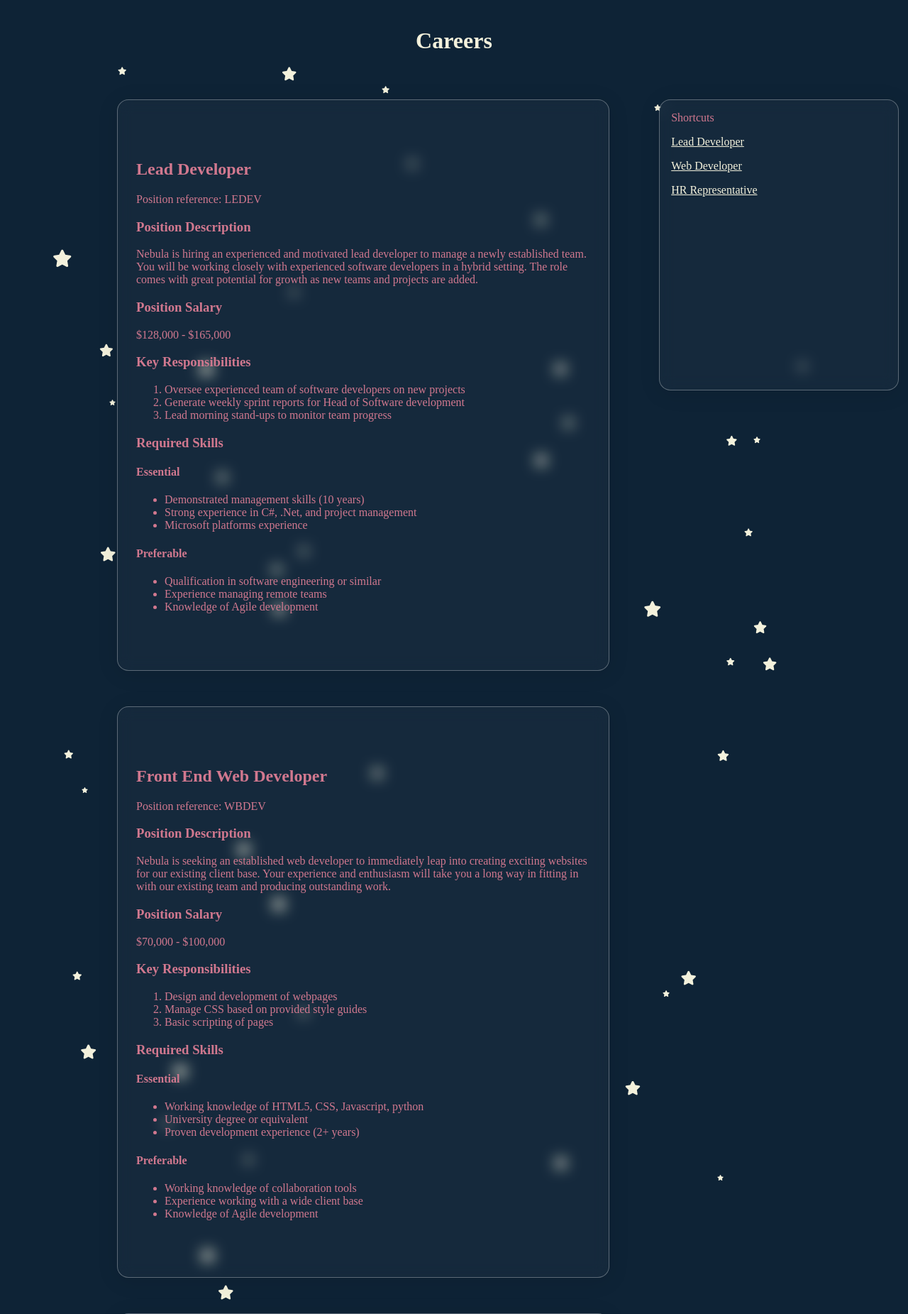
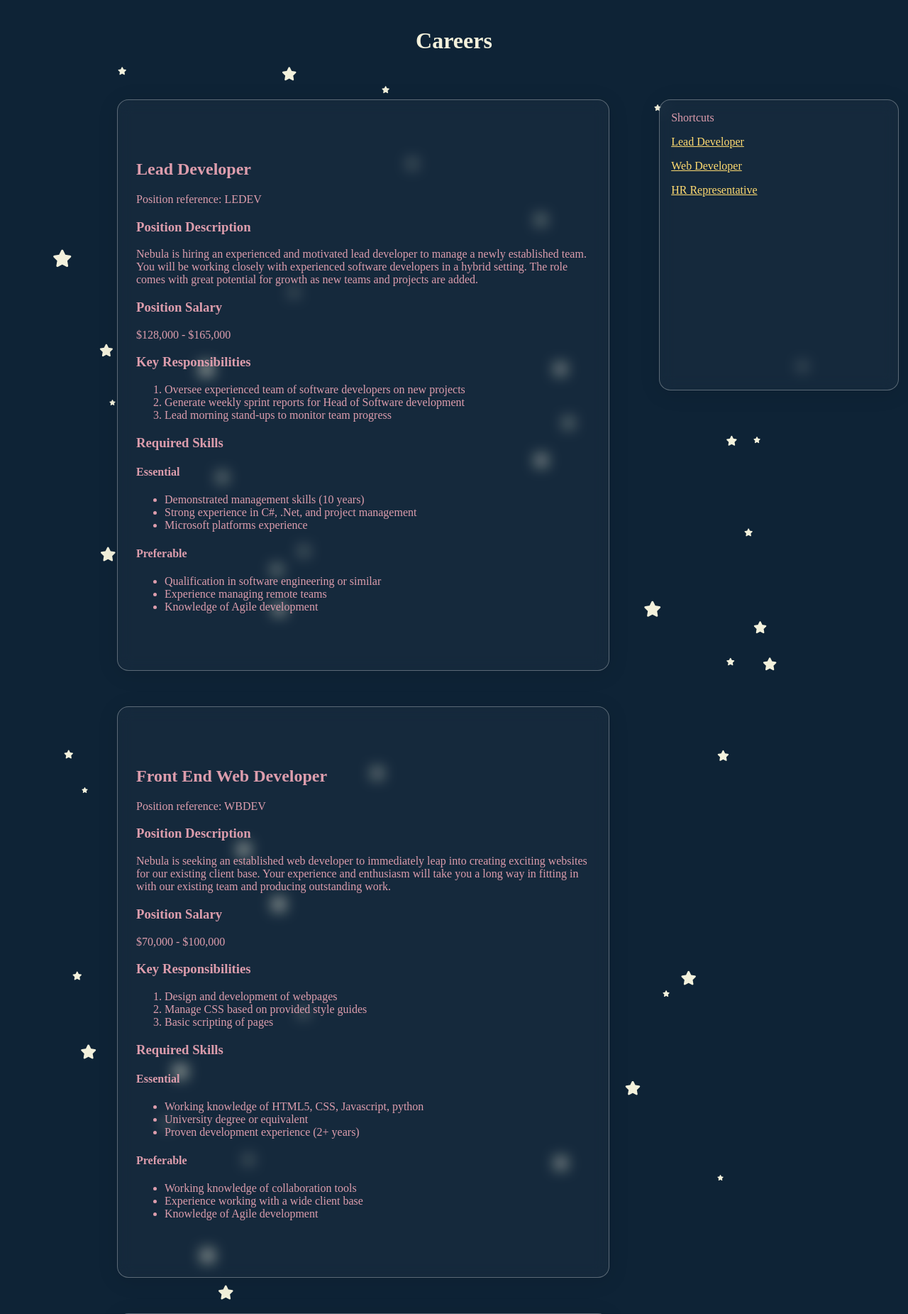
Before and after one commit to HarryMacheda/COS10026, a PHP site: page /jobs.html in a window 1280 px wide. Shown: the part 61-1912 px from the top of the page at 71% size. Run offline with PHP 8.4, Linux system fonts and the light colour scheme.

Commit message:
Chnaged colour styling

```diff
--- a/jobs.html
+++ b/jobs.html
@@ -45,9 +45,9 @@
 
             <aside class="glasspane asideLinkList">
                 <p>Shortcuts</p>
-                <p><a class="asideLink" href="#LEDEV" >Lead Developer</a></p>
-                <p><a class="asideLink" href="#WBDEV">Web Developer</a></p>
-                <p><a class="asideLink" href="#HRREP">HR Representative</a></p>
+                <p><a class="theme-dark link" href="#LEDEV" >Lead Developer</a></p>
+                <p><a class="theme-dark link" href="#WBDEV">Web Developer</a></p>
+                <p><a class="theme-dark link" href="#HRREP">HR Representative</a></p>
             </aside>
 
             <div class="jobscontainer">
--- a/styles/style.css
+++ b/styles/style.css
@@ -26,7 +26,7 @@
 :root {
     --theme-dark: #0E2336;
     --theme-dark-alt: #201F41;
-    --theme-text: #D1788F; /* #DD9DAD this gets us 100% contrast compliance */
+    --theme-text: #DD9DAD;
     --theme-highlight: #4A2044;
     --theme-active: #FFDB71;
     --theme-white:#F3F1DC;
@@ -904,11 +904,6 @@ html, body {
         transform: none;
     }
 
-    80% {
-        display: none;
-    }
-
-
     100% {
         display: none;
     }
@@ -930,10 +925,6 @@ html, body {
 
     75% {
         transform: none;
-    }
-
-    80% {
-        display: none;
     }
 
     100% {
```
